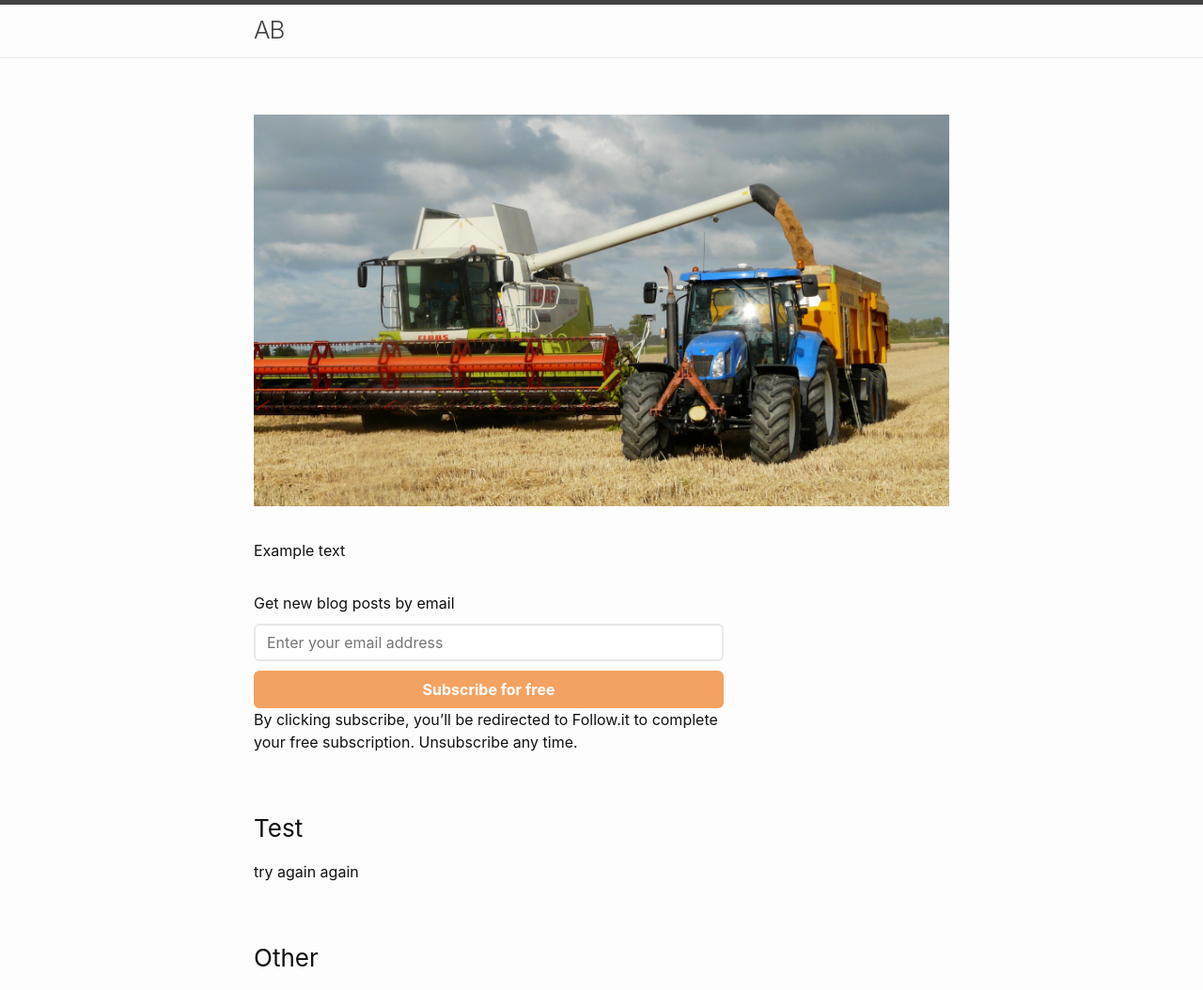
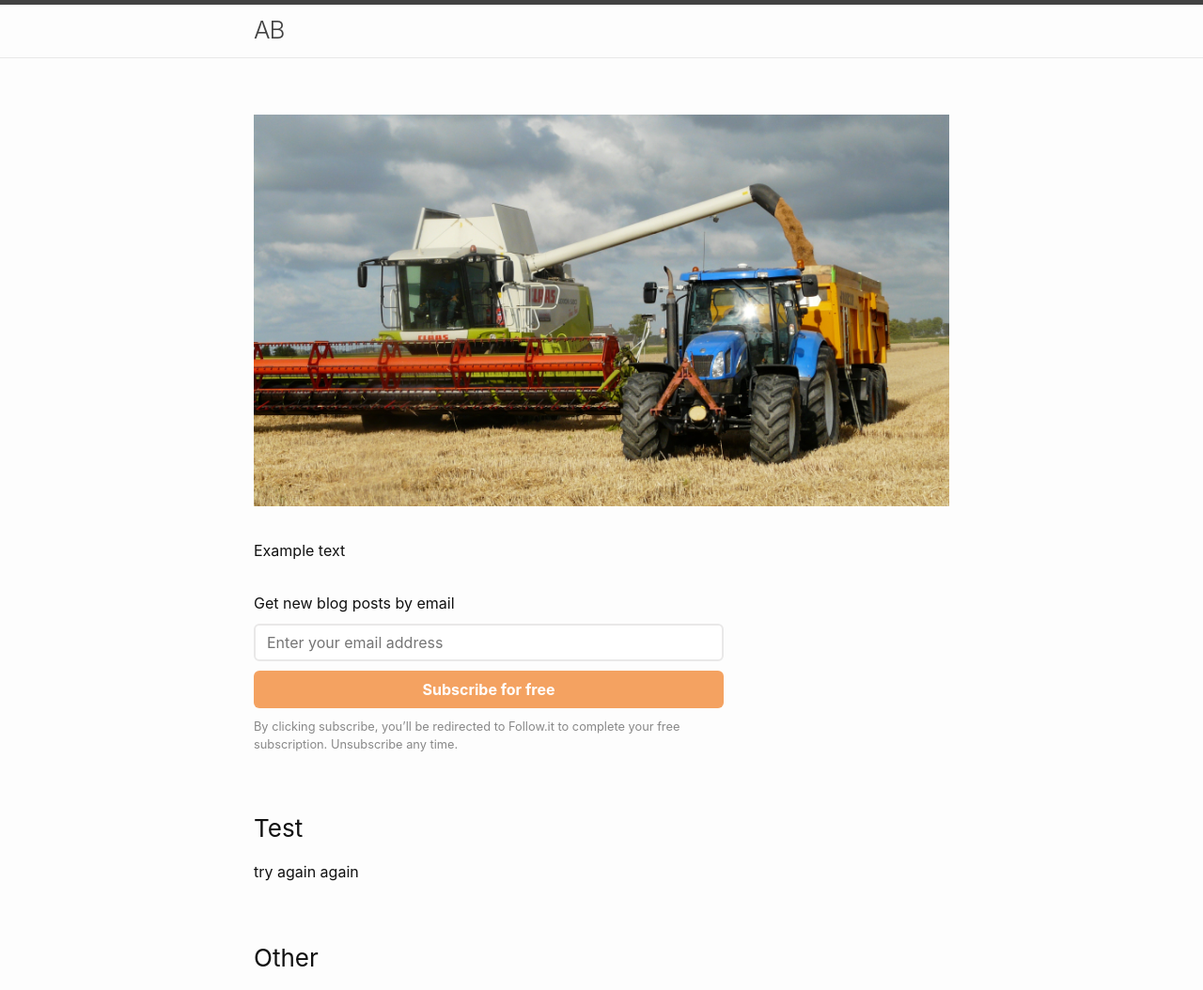
Before and after one commit to Nargagansett/nargagansett.github.io, a Jekyll site: the page built from index.md, in a window 1280 px wide. Shown: the top 1054 px of the page at 94% size. Built offline with Jekyll 4.4.1, drawn with Linux system fonts in a browser that asks for light colours; grey boxes are pictures that could not be loaded.

Commit message:
Update subscribe.html

```diff
--- a/_includes/subscribe.html
+++ b/_includes/subscribe.html
@@ -84,6 +84,13 @@
 .followit--follow-form-container .powered-by-line {
   display: none !important;
 }
+
+.followit--disclaimer {
+  margin-top: 10px;
+  font-size: 0.8em;
+  color: #888;
+  font-family: inherit;
+}
 </style>
 
 <div class="followit--follow-form-container">
```
